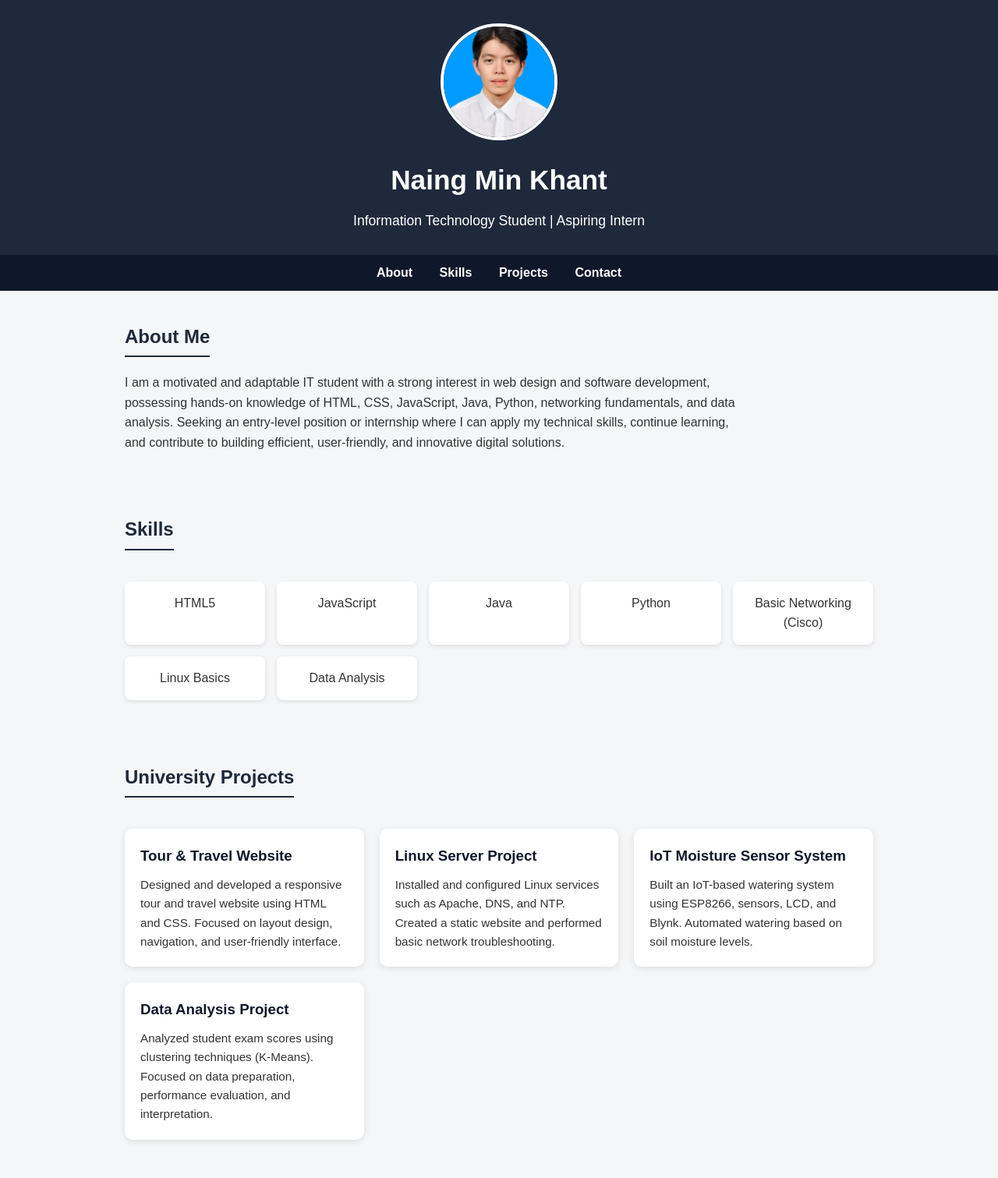
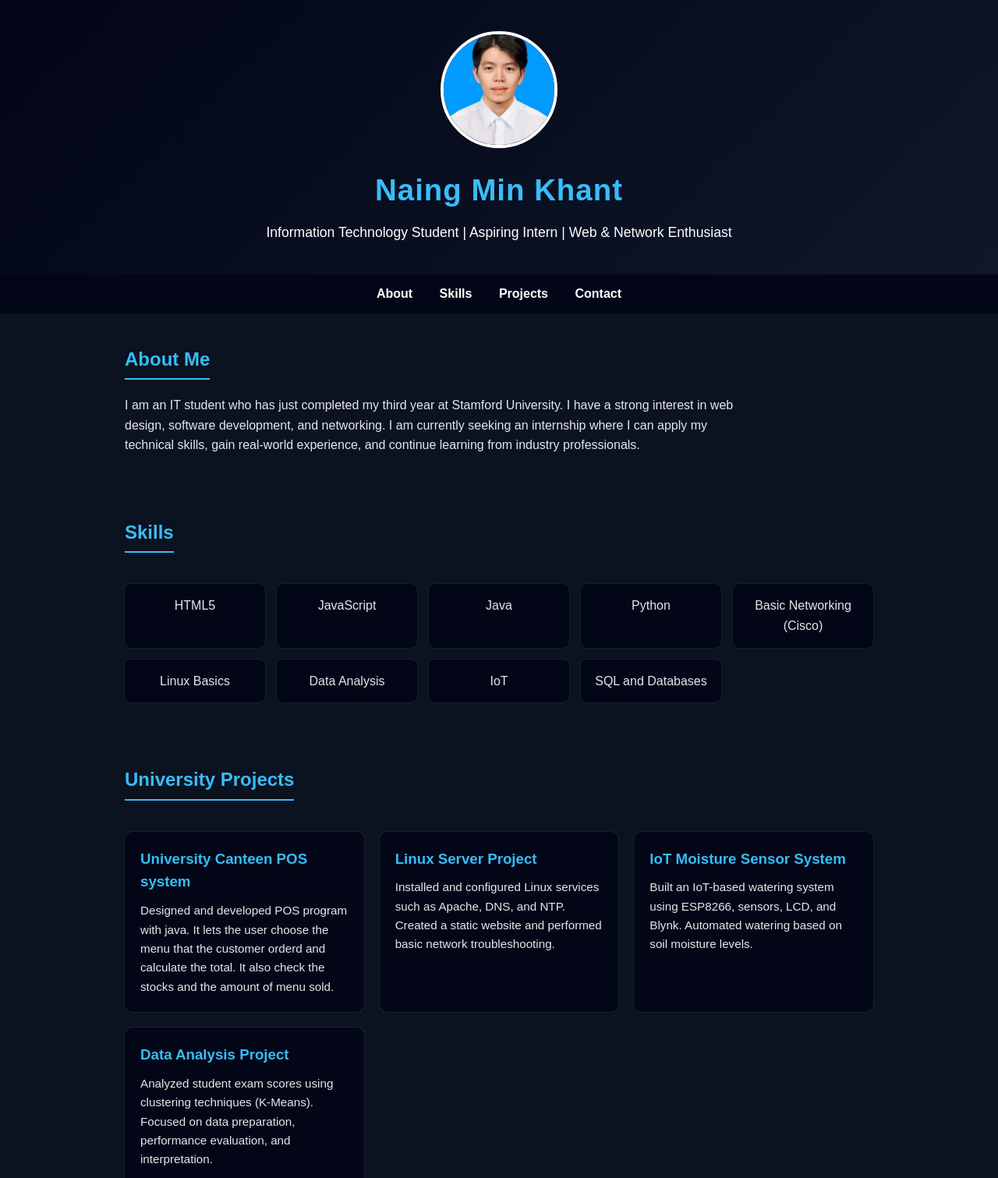
Before and after one commit to naingminkhant4211-beep/portfolio, a plain HTML site: page index.html in a window 1280 px wide. Shown: the top 1511 px of the page at 78% size. Drawn offline with Linux system fonts and the light colour scheme.

Commit message:
initial commit

```diff
--- a/index.html
+++ b/index.html
@@ -13,15 +13,15 @@
     }
 
     body {
-      background-color: #f4f6f8;
-      color: #333;
+      background-color: #0b1220;
+      color: #e5e7eb;
       line-height: 1.6;
     }
 
     header {
-      background: #1e293b;
+      background: linear-gradient(135deg, #020617, #0f172a);
       color: #fff;
-      padding: 30px 20px;
+      padding: 40px 20px;
       text-align: center;
     }
 
@@ -34,9 +34,19 @@
       margin-bottom: 15px;
     }
 
+    @media (max-width: 480px) {
+      .profile-pic {
+        width: 120px;
+        height: 120px;
+      }
+    }
+
+
 
     header h1 {
-      font-size: 2.2rem;
+      font-size: 2.4rem;
+      color: #38bdf8; /* pop color */
+      letter-spacing: 1px;
     }
 
     header p {
@@ -45,8 +55,8 @@
     }
 
     nav {
-      background: #0f172a;
-      padding: 10px;
+      background: #020617;
+      padding: 12px;
       text-align: center;
     }
 
@@ -69,14 +79,15 @@
 
     section h2 {
       margin-bottom: 20px;
-      color: #1e293b;
-      border-bottom: 2px solid #1e293b;
+      color: #38bdf8;
+      border-bottom: 2px solid #38bdf8;
       display: inline-block;
       padding-bottom: 5px;
     }
 
     .about p {
       max-width: 800px;
+      color: #e5e7eb;
     }
 
     .skills ul {
@@ -88,11 +99,11 @@
     }
 
     .skills li {
-      background: #fff;
+      background: #020617;
       padding: 15px;
       border-radius: 8px;
       text-align: center;
-      box-shadow: 0 2px 5px rgba(0,0,0,0.1);
+      box-shadow: 0 0 0 1px rgba(255,255,255,0.05);
     }
 
     .projects {
@@ -103,15 +114,21 @@
     }
 
     .project-card {
-      background: #fff;
+      background: #020617;
       padding: 20px;
       border-radius: 10px;
-      box-shadow: 0 2px 8px rgba(0,0,0,0.1);
+      box-shadow: 0 0 0 1px rgba(255,255,255,0.06);
+      transition: transform 0.2s ease, box-shadow 0.2s ease;
+    }
+
+    .project-card:hover {
+      transform: translateY(-4px);
+      box-shadow: 0 10px 30px rgba(0,0,0,0.6);
     }
 
     .project-card h3 {
       margin-bottom: 10px;
-      color: #0f172a;
+      color: #38bdf8;
     }
 
     .project-card p {
@@ -123,8 +140,8 @@
     }
 
     footer {
-      background: #1e293b;
-      color: #fff;
+      background: #020617;
+      color: #94a3b8;
       text-align: center;
       padding: 15px;
       margin-top: 40px;
@@ -182,7 +199,7 @@
     <!-- Replace profile.jpg with your CV photo file -->
     <img src="profile.JPEG" alt="Profile Photo" class="profile-pic" />
     <h1>Naing Min Khant</h1>
-    <p>Information Technology Student | Aspiring Intern</p>
+    <p>Information Technology Student | Aspiring Intern | Web & Network Enthusiast</p>
   </header>
 
   <nav>
@@ -195,7 +212,10 @@
   <section id="about" class="about">
     <h2>About Me</h2>
     <p>
-      I am a motivated and adaptable IT student with a strong interest in web design and software development, possessing hands-on knowledge of HTML, CSS, JavaScript, Java, Python, networking fundamentals, and data analysis. Seeking an entry-level position or internship where I can apply my technical skills, continue learning, and contribute to building efficient, user-friendly, and innovative digital solutions.
+      I am an IT student who has just completed my third year at Stamford University.
+      I have a strong interest in web design, software development, and networking.
+      I am currently seeking an internship where I can apply my technical skills,
+      gain real-world experience, and continue learning from industry professionals.
     </p>
   </section>
 
@@ -209,6 +229,8 @@
       <li>Basic Networking (Cisco)</li>
       <li>Linux Basics</li>
       <li>Data Analysis</li>
+      <li>IoT</li>
+      <li>SQL and Databases</li>
     </ul>
   </section>
 
@@ -216,12 +238,8 @@
     <h2>University Projects</h2>
     <div class="projects">
       <div class="project-card">
-        <h3>Tour & Travel Website</h3>
-        <p>
-          Designed and developed a responsive tour and travel website using HTML and CSS.
-          Focused on layout design, navigation, and user-friendly interface.
-        </p>
-      </div>
+        <h3>University Canteen POS system</h3>
+         <p> Designed and developed POS program with java. It lets the user choose the menu that the customer orderd and calculate the total. It also check the stocks and the amount of menu sold. </p> </div>
 
       <div class="project-card">
         <h3>Linux Server Project</h3>
@@ -247,13 +265,17 @@
         </p>
       </div>
     </div>
+    <div class="project-card"> <h3>Website for Fastfood Chain</h3>
+        <p> Designed and developed a responsive website for a fast food chain company with bootstap and html </p>
+     </div>
   </section>
 
   <section id="contact" class="contact">
     <h2>Contact</h2>
-    <p>Email: yourname@email.com</p>
-    <p>LinkedIn: linkedin.com/in/yourname</p>
-    <p>GitHub: github.com/yourusername</p>
+    <p>Email:        2209230006@students.stamford.edu</p>
+    <p>LinkedIn:     linkedin.com/in/naing-min-khant-a97325368</p>
+    <p>GitHub:       github.com/naingminkhant4211-beep</p>
+    <p>Phone:        0991107600</p>
   </section>
 
   <footer>
```
